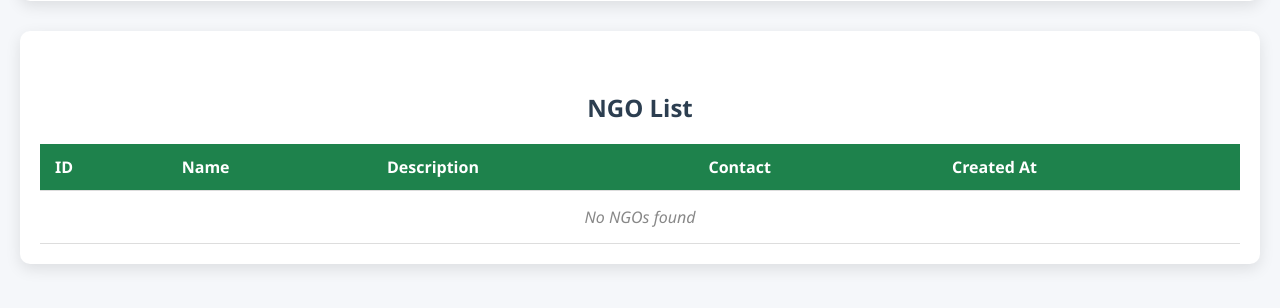
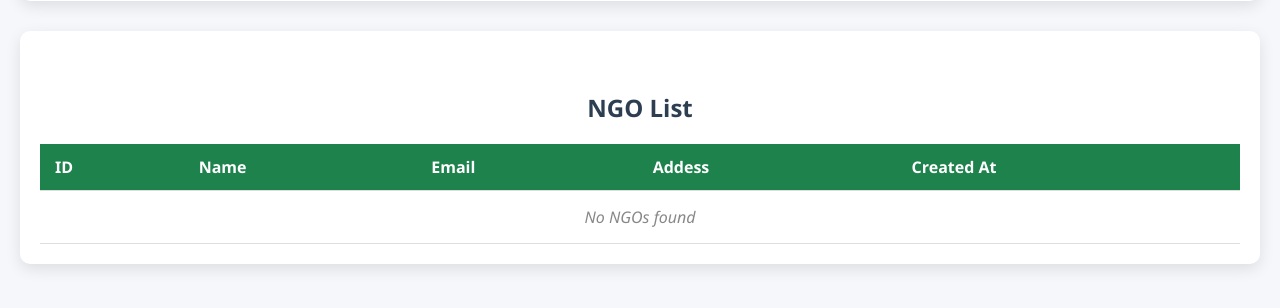
Before and after one commit to mr-morningstar/feedforward, a PHP site: page /Admin/dashboard.php in a window 1280 px wide. Shown: the part 282-590 px from the top of the page. Run offline with PHP 8.4, Linux system fonts and the light colour scheme; data that the repository does not hold is empty.

Commit message:
dashboard fix

```diff
--- a/Admin/dashboard.php
+++ b/Admin/dashboard.php
@@ -120,8 +120,8 @@ if (!$ngo_result) {
             <tr>
                 <th>ID</th>
                 <th>Name</th>
-                <th>Description</th>
-                <th>Contact</th>
+                <th>Email</th>
+                <th>Addess</th>
                 <th>Created At</th>
             </tr>
             <?php
@@ -130,8 +130,8 @@ if (!$ngo_result) {
                     echo "<tr>";
                     echo "<td>" . $row['id'] . "</td>";
                     echo "<td>" . htmlspecialchars($row['name']) . "</td>";
-                    echo "<td>" . htmlspecialchars($row['description']) . "</td>";
-                    echo "<td>" . htmlspecialchars($row['contact']) . "</td>";
+                    echo "<td>" . htmlspecialchars($row['email']) . "</td>";
+                    echo "<td>" . htmlspecialchars($row['address']) . "</td>";
                     echo "<td>" . $row['created_at'] . "</td>";
                     echo "</tr>";
                 }
```
